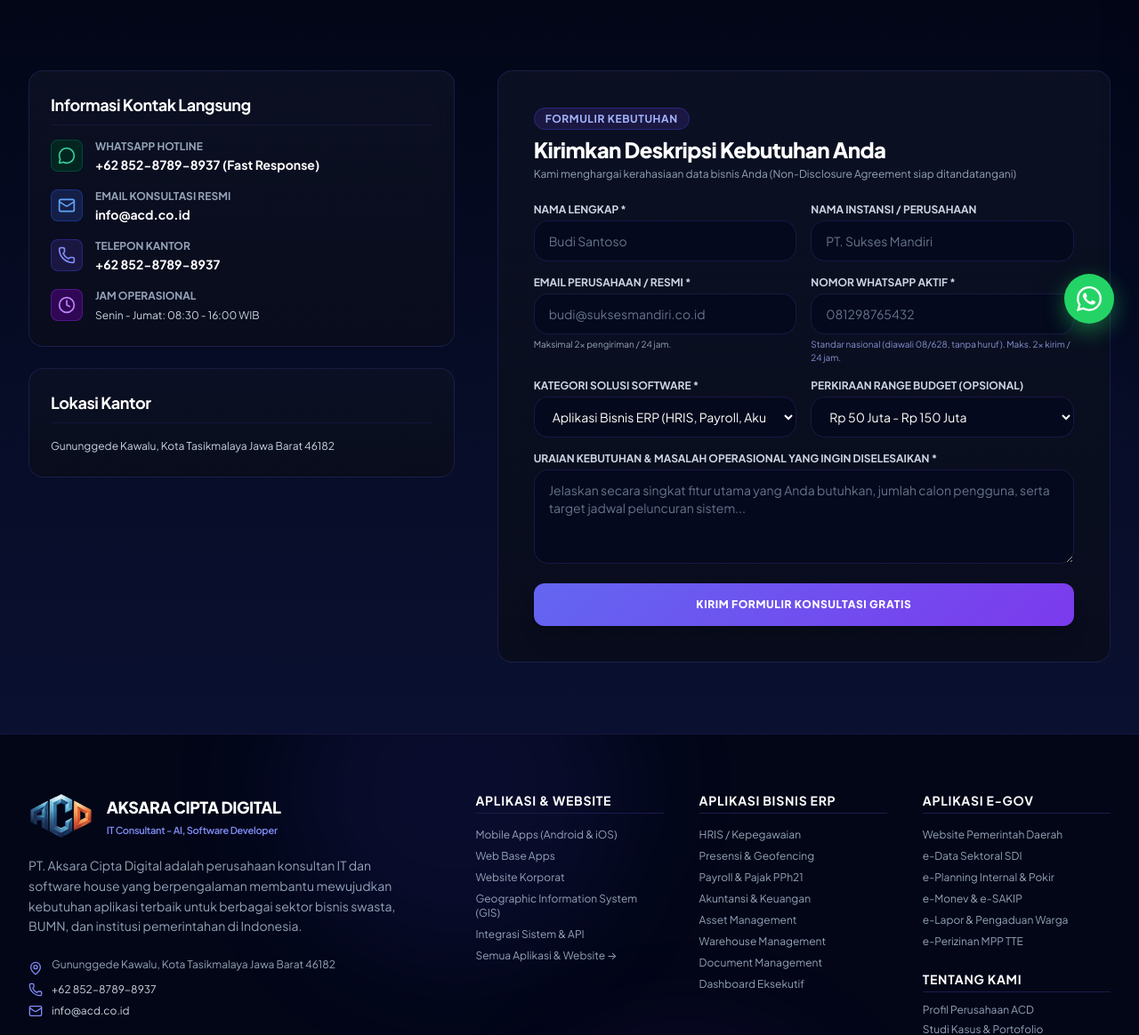
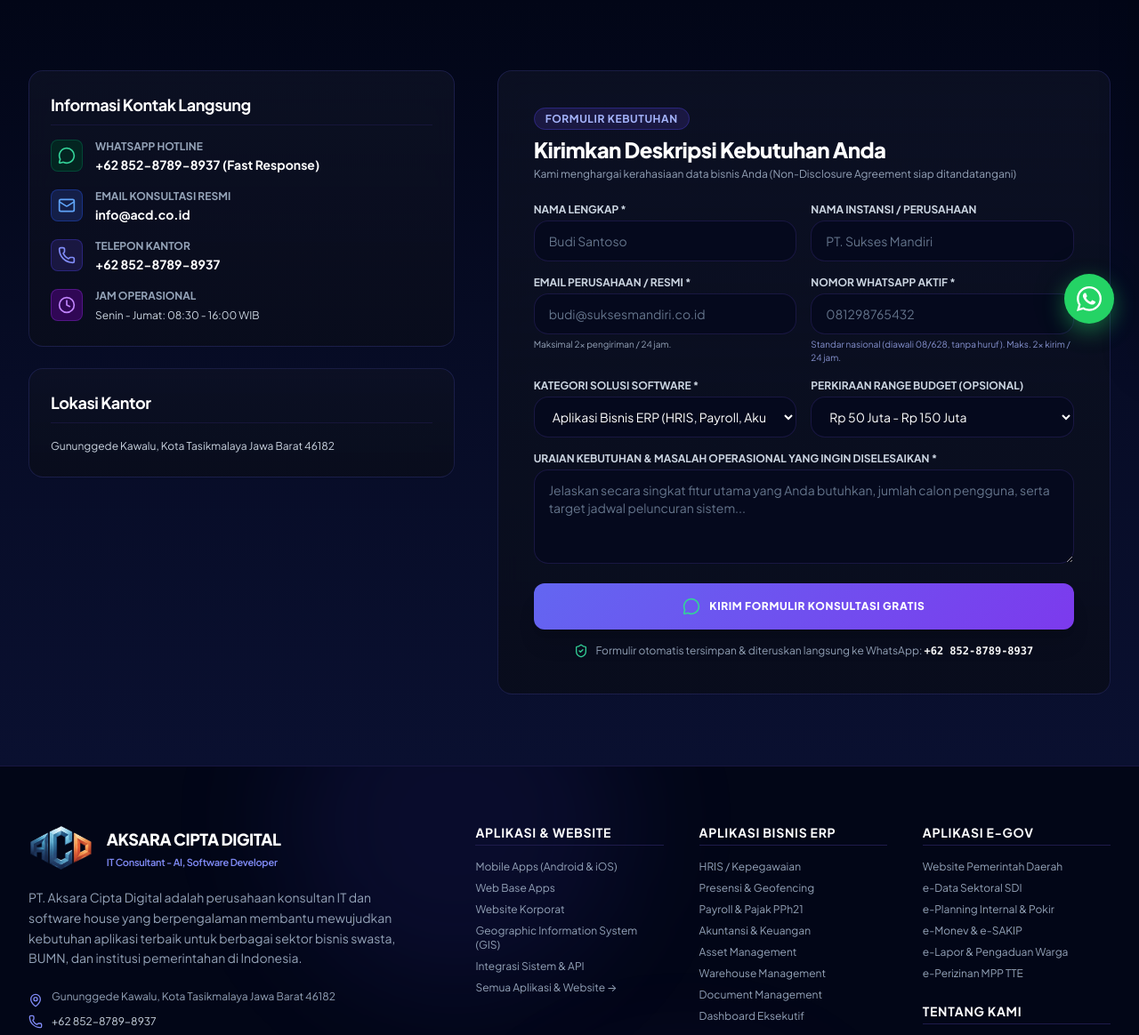
Before and after one commit to nenkai194-wq/acd_official, a Flask app: page /kontak in a window 1280 px wide; the page is wider, and only the part inside the window is pictured. Shown: the part 408-1572 px from the top of that part at 89% size. Run offline with Flask 3, Linux system fonts and the light colour scheme; data comes from the database, SQL or seed files in the repository; some libraries are stand-ins or nearby versions.

Commit message:
feat(contact): integrasikan pengiriman formulir konsultasi langsung ke WhatsApp +62 852-8789-8937

```diff
--- a/app.py
+++ b/app.py
@@ -446,6 +446,32 @@ def career_detail(slug):
 def faq():
     return redirect('/#faq')
 
+def generate_consultation_whatsapp_url(name, company, email, phone, service_type, budget_range, message):
+    import urllib.parse
+    target_wa = SettingModel.get('contact_wa_number') or SettingModel.get('company_whatsapp') or '6285287898937'
+    target_wa = re.sub(r'[^0-9]', '', str(target_wa))
+    if not target_wa:
+        target_wa = '6285287898937'
+    elif target_wa.startswith('08'):
+        target_wa = '62' + target_wa[1:]
+
+    company_display = company if company else '-'
+    budget_display = budget_range if budget_range else '-'
+
+    wa_text = (
+        "Halo Tim Konsultan PT. Aksara Cipta Digital (ACD),\n\n"
+        "Saya ingin mengirimkan *Formulir Kebutuhan / Konsultasi Gratis* melalui website:\n\n"
+        f"👤 *Nama Lengkap*: {name}\n"
+        f"🏢 *Instansi / Perusahaan*: {company_display}\n"
+        f"📧 *Email*: {email}\n"
+        f"📱 *Nomor WhatsApp*: {phone}\n"
+        f"💼 *Kategori Solusi*: {service_type}\n"
+        f"💰 *Estimasi Budget*: {budget_display}\n\n"
+        f"📝 *Deskripsi Kebutuhan Proyek*:\n{message}\n\n"
+        "Mohon informasi ketersediaan jadwal diskusi teknis dan penawaran solusinya. Terima kasih."
+    )
+    return f"https://wa.me/{target_wa}?text={urllib.parse.quote(wa_text)}"
+
 @app.route('/hubungi-kami', methods=['GET', 'POST'])
 @app.route('/kontak', methods=['GET', 'POST'])
 def contact():
@@ -481,8 +507,9 @@ def contact():
             message=message,
             ip_address=get_client_ip()
         )
-        flash('Terima kasih! Formulir Kebutuhan Anda telah berhasil dikirim ke tim konsultan ACD. Kami akan segera menghubungi Anda.', 'success')
-        return redirect(url_for('contact'))
+        wa_url = generate_consultation_whatsapp_url(name, company, email, normalized_phone, service_type, budget_range, message)
+        flash('Terima kasih! Formulir Kebutuhan Anda telah berhasil dikirim. Mengarahkan ke WhatsApp resmi ACD (+62 852-8789-8937)...', 'success')
+        return redirect(wa_url)
 
     return render_template('contact.html')
 
@@ -549,11 +576,14 @@ def api_consultation():
     )
 
     remaining = max(0, 2 - (max(email_count, phone_count) + 1))
+    wa_url = generate_consultation_whatsapp_url(name, company, email, normalized_phone, service_type, budget_range, message)
+
     return jsonify({
         'status': 'success',
-        'message': 'Permintaan konsultasi berhasil dikirim! Tim konsultan ACD akan segera menghubungi Anda.',
+        'message': 'Permintaan konsultasi berhasil dikirim! Menghubungkan Anda langsung ke WhatsApp tim konsultan ACD...',
         'inquiry_id': inquiry_id,
-        'remaining_submissions': remaining
+        'remaining_submissions': remaining,
+        'whatsapp_url': wa_url
     })
 
 @app.route('/api/v1/track-wa-click', methods=['POST', 'GET'])
--- a/static/js/main.js
+++ b/static/js/main.js
@@ -152,13 +152,21 @@ document.addEventListener('DOMContentLoaded', () => {
                 });
                 const data = await res.json();
                 if (res.status === 200 && data.status === 'success') {
-                    let successMsg = 'Terima kasih ' + name + '!\n\nPermintaan konsultasi Anda telah berhasil dikirim ke tim ACD. Kami akan segera menghubungi dalam 1x24 jam.';
-                    if (typeof data.remaining_submissions !== 'undefined') {
-                        successMsg += '\n\n(Sisa kuota pengiriman Anda: ' + data.remaining_submissions + ' kali dalam 24 jam ini)';
-                    }
-                    alert(successMsg);
                     form.reset();
                     if (window.closeConsultationModal) window.closeConsultationModal();
+
+                    if (submitBtn) {
+                        submitBtn.innerHTML = '<span class="inline-block animate-spin mr-2">✓</span> Membuka WhatsApp (+62 852-8789-8937)...';
+                    }
+
+                    // Arahkan langsung ke WhatsApp resmi konsultan ACD (+62 852-8789-8937)
+                    if (data.whatsapp_url) {
+                        setTimeout(() => {
+                            window.location.href = data.whatsapp_url;
+                        }, 250);
+                    } else {
+                        alert('Terima kasih ' + name + '!\n\nPermintaan konsultasi Anda telah berhasil dikirim ke tim ACD.');
+                    }
                 } else if (res.status === 429) {
                     alert('⚠️ KUOTA PENGIRIMAN MAKSIMAL TERCAPAI\n\n' + data.message);
                 } else {
--- a/templates/base.html
+++ b/templates/base.html
@@ -674,9 +674,14 @@
                     <label class="block text-xs font-semibold text-slate-300 mb-1">Ceritakan Kebutuhan Proyek atau Kendala Sistem Anda *</label>
                     <textarea name="message" required rows="3" placeholder="Contoh: Kami ingin membangun sistem ERP penggajian dan presensi mobile geofencing untuk 300 staf cabang..." class="w-full px-3.5 py-2 text-sm border border-indigo-950/80 rounded-lg focus:ring-2 focus:ring-indigo-500 focus:outline-none bg-[#030718] text-white placeholder-slate-500"></textarea>
                 </div>
-                <button type="submit" class="w-full deptech-btn-primary py-3 font-bold text-xs uppercase tracking-wider shadow-lg">
-                    {{ contact_cfg.submit_btn }}
+                <button type="submit" class="w-full deptech-btn-primary py-3 font-bold text-xs uppercase tracking-wider shadow-lg flex items-center justify-center space-x-2">
+                    <i data-lucide="message-circle" class="w-4 h-4 text-emerald-400"></i>
+                    <span>{{ contact_cfg.submit_btn }}</span>
                 </button>
+                <p class="text-[10px] text-center text-slate-400 mt-2 flex items-center justify-center space-x-1.5">
+                    <i data-lucide="shield-check" class="w-3.5 h-3.5 text-emerald-400 shrink-0"></i>
+                    <span>Tersimpan di sistem & langsung terhubung ke WhatsApp: <strong class="text-white font-mono">+62 852-8789-8937</strong></span>
+                </p>
             </form>
         </div>
     </div>
--- a/templates/contact.html
+++ b/templates/contact.html
@@ -138,9 +138,14 @@
                             <textarea name="message" required rows="4" placeholder="Jelaskan secara singkat fitur utama yang Anda butuhkan, jumlah calon pengguna, serta target jadwal peluncuran sistem..." class="w-full px-4 py-3 text-sm border border-indigo-950/80 rounded-2xl focus:ring-2 focus:ring-indigo-500 focus:outline-none bg-[#05091d] text-white placeholder-slate-500">{% if request.args.get('service') %}Halo Tim Konsultan ACD, saya tertarik untuk mendiskusikan kebutuhan sistem/proyek: {{ request.args.get('service') }}. Mohon informasi jadwal diskusi dan estimasi penawaran teknis.{% endif %}</textarea>
                         </div>
 
-                        <button type="submit" class="w-full py-4 deptech-btn-primary font-extrabold text-xs uppercase tracking-wider shadow-xl rounded-xl">
-                            {{ contact_cfg.submit_btn }}
+                        <button type="submit" class="w-full py-4 deptech-btn-primary font-extrabold text-xs uppercase tracking-wider shadow-xl rounded-xl flex items-center justify-center space-x-2.5">
+                            <i data-lucide="message-circle" class="w-5 h-5 text-emerald-400"></i>
+                            <span>{{ contact_cfg.submit_btn }}</span>
                         </button>
+                        <div class="mt-3 flex items-center justify-center space-x-2 text-xs text-slate-400 text-center">
+                            <i data-lucide="shield-check" class="w-4 h-4 text-emerald-400 shrink-0"></i>
+                            <span>Formulir otomatis tersimpan & diteruskan langsung ke WhatsApp: <strong class="text-white font-mono">+62 852-8789-8937</strong></span>
+                        </div>
                     </form>
                 </div>
             </div>
```
